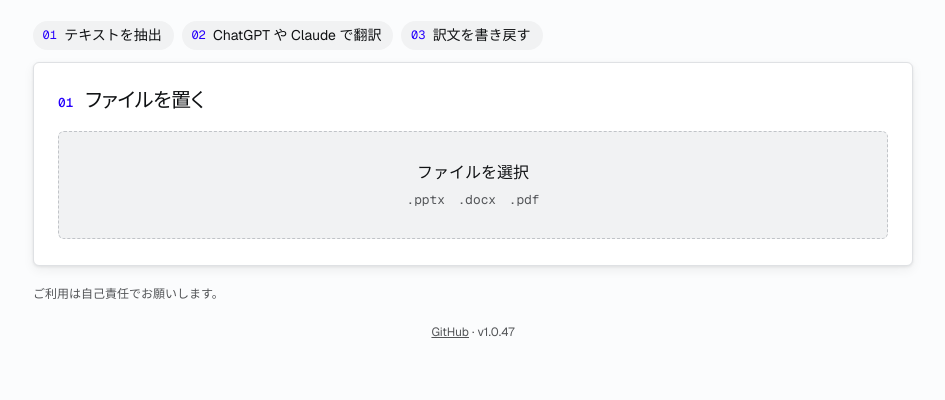
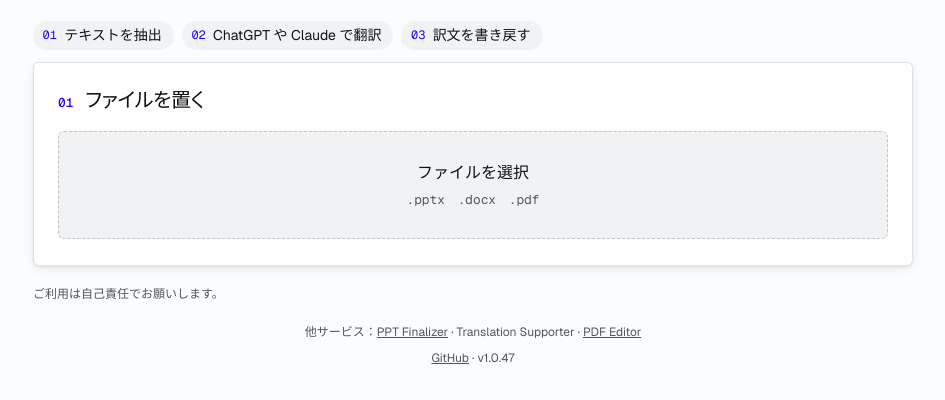
Before and after one commit to symmr/ppt-translation-supporter, a website: page docs/index.html in a window 1280 px wide. Shown: the part 166-566 px from the top of the page, without its empty margins (167-1112 px from the left). Drawn offline with nearby package versions, Linux system fonts and the light colour scheme.

Commit message:
Add sibling app links in the footer from apps.json.

```diff
--- a/docs/app.js
+++ b/docs/app.js
@@ -1189,3 +1189,37 @@ document.getElementById("resetPromptBtn").addEventListener("click", () => {
     document.getElementById("appVersionLine").hidden = false;
   } catch (_) {}
 })();
+
+(async function showAppNav() {
+  const nav = document.getElementById("appNav");
+  if (!nav) return;
+  try {
+    const res = await fetch("apps.json", { cache: "no-store" });
+    if (!res.ok) return;
+    const apps = await res.json();
+    if (!Array.isArray(apps) || apps.length === 0) return;
+    const currentId = document.documentElement.dataset.app || "";
+    const path = location.pathname.replace(/\/+$/, "");
+    const nodes = [];
+    for (const app of apps) {
+      if (!app || !app.title || !app.url) continue;
+      const current =
+        (app.id && app.id === currentId) ||
+        (app.id && path.endsWith(`/${app.id}`));
+      if (nodes.length) nodes.push(document.createTextNode(" · "));
+      if (current) {
+        const span = document.createElement("span");
+        span.textContent = app.title;
+        nodes.push(span);
+      } else {
+        const a = document.createElement("a");
+        a.href = app.url;
+        a.textContent = app.title;
+        nodes.push(a);
+      }
+    }
+    if (!nodes.length) return;
+    nav.replaceChildren(document.createTextNode("他サービス："), ...nodes);
+    nav.hidden = false;
+  } catch (_) {}
+})();
--- /dev/null
+++ b/docs/apps.json
@@ -0,0 +1,17 @@
+[
+  {
+    "id": "ppt-finalizer",
+    "title": "PPT Finalizer",
+    "url": "https://symmr.github.io/ppt-finalizer/"
+  },
+  {
+    "id": "ppt-translation-supporter",
+    "title": "Translation Supporter",
+    "url": "https://symmr.github.io/ppt-translation-supporter/"
+  },
+  {
+    "id": "pdf-editor",
+    "title": "PDF Editor",
+    "url": "https://symmr.github.io/pdf-editor/"
+  }
+]
--- a/docs/index.html
+++ b/docs/index.html
@@ -1,5 +1,5 @@
 <!DOCTYPE html>
-<html lang="ja">
+<html lang="ja" data-app="ppt-translation-supporter">
 <head>
   <meta charset="UTF-8">
   <meta name="viewport" content="width=device-width, initial-scale=1.0">
@@ -307,6 +307,15 @@
     }
     .app-version a { color: var(--muted); }
     .app-version a:hover { color: var(--accent); }
+    .app-nav {
+      margin: 1.25rem 0 0;
+      font-size: 0.75rem;
+      color: var(--muted);
+      text-align: center;
+    }
+    .app-nav a { color: var(--muted); }
+    .app-nav a:hover { color: var(--accent); }
+    .app-nav:not([hidden]) + .app-version { margin-top: 0.4rem; }
     .hint { color: var(--muted); font-size: 0.8rem; font-weight: normal; }
     .opt-row {
       display: flex;
@@ -847,6 +856,7 @@
     </dialog>
 
     <p class="disclaimer">ご利用は自己責任でお願いします。</p>
+    <p class="app-nav" id="appNav" hidden></p>
     <p class="app-version" id="appVersionLine" hidden>
       <a href="https://github.com/symmr/ppt-translation-supporter/" target="_blank" rel="noopener noreferrer">GitHub</a>
       · <span id="appVersion"></span>
```
Also changed, not shown: CHANGELOG.md.
